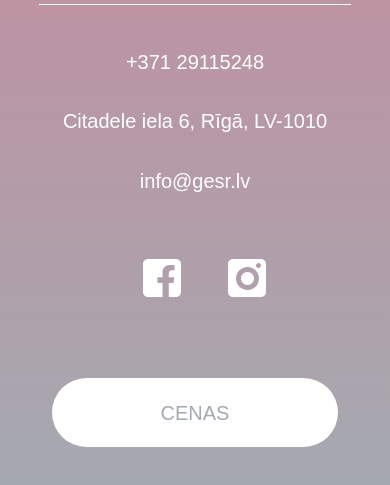
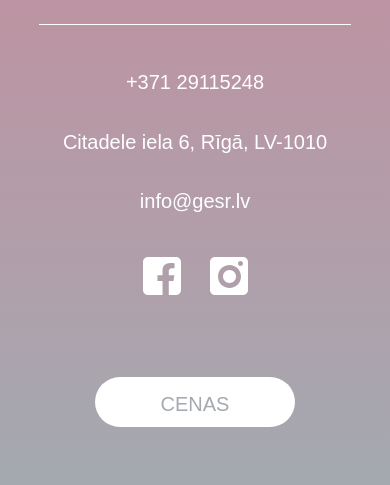
Before and after one commit to NamorAgro/GESR.github.io, a plain HTML site: page index.html in a window 390 px wide. Shown: the part 335-820 px from the top of the page. Drawn offline with Linux system fonts and the light colour scheme; a web font is replaced by a local one.

Commit message:
Add files via upload

```diff
--- a/css/style.css
+++ b/css/style.css
@@ -305,8 +305,8 @@ a .instagram {
 .button {
   display: inline-block;
   background-color: white;
-  width: 286px;
-  height: 69px;
+  width: 200px;
+  height: 50px;
   border-radius: 88px;
   -webkit-transition: 0.4s;
   transition: 0.4s;
@@ -315,7 +315,7 @@ a .instagram {
 }
 
 .button a {
-  padding-top: 23px;
+  padding-top: 15px;
   display: block;
   font-size: 20px;
   font-weight: 500;
@@ -333,7 +333,7 @@ a .instagram {
 }
 
 .button:hover a {
-  padding-top: 23px;
+  padding-top: 15px;
   color: white;
 }
 
@@ -459,7 +459,7 @@ a .instagram {
     margin-bottom: 1%;
   }
   .contacts-text {
-    margin-bottom: 17%;
+    margin-bottom: 10%;
   }
   .contacts-links {
     text-align: center;
@@ -470,9 +470,6 @@ a .instagram {
   .adress {
     margin: 15% 0;
   }
-  .instagram {
-    margin-left: 47px;
-  }
 }
 
 @media (max-width: 375px) {
@@ -480,7 +477,7 @@ a .instagram {
     font-size: 16px;
   }
   .content {
-    margin: 15% 0;
+    margin: 20% 0;
   }
   .line {
     margin: 10% 0;
```
